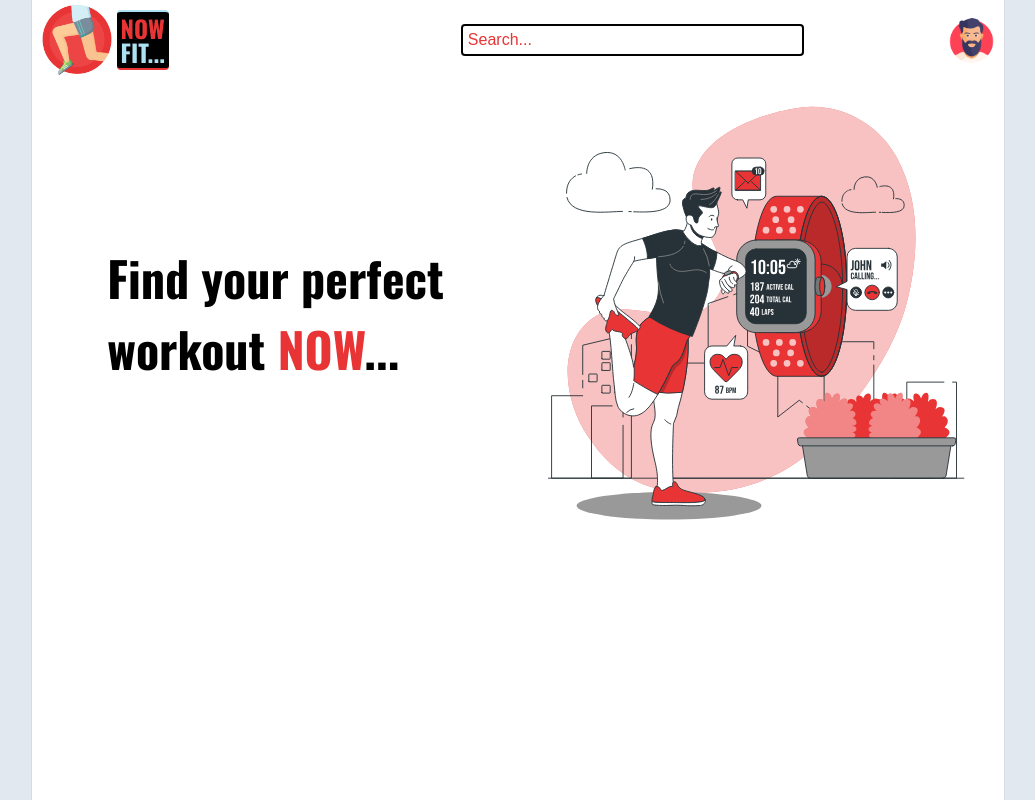
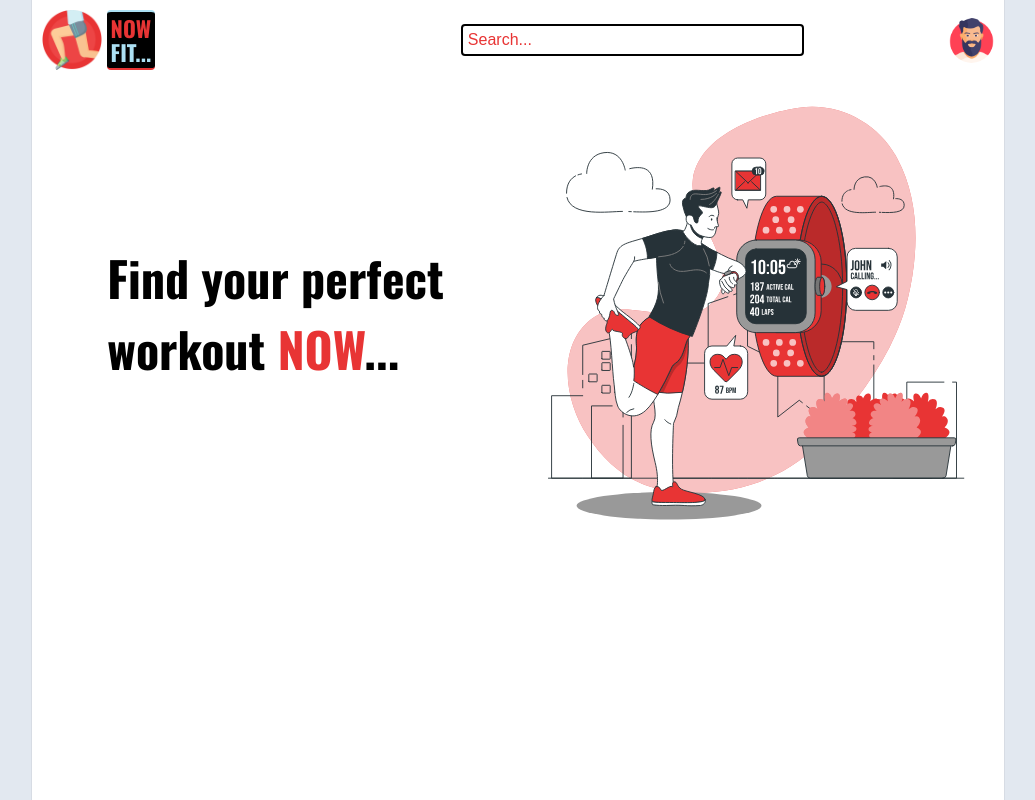
Before and after one commit to AmitThakur11/ping-fit, a React (Create React App) app: page / in a window 1280 px wide. Shown: the whole page, without its empty margins (122-1157 px from the left). Built offline with nearby package versions, Linux system fonts and the light colour scheme.

Commit message:
Style : logo size

```diff
--- a/src/components/Logo/style.css
+++ b/src/components/Logo/style.css
@@ -6,8 +6,8 @@
 
 }
 .logoImg{
-    width:70px;
-    height:70px;
+    width:60px;
+    height:60px;
 
 }
 .logoName{
@@ -19,7 +19,7 @@
     border-top: 2px solid var(--blue);
 }
 .logoName>p{
-    font-size: 24px;
+    font-size: 22px;
     font-weight: 900;
 
 
```
